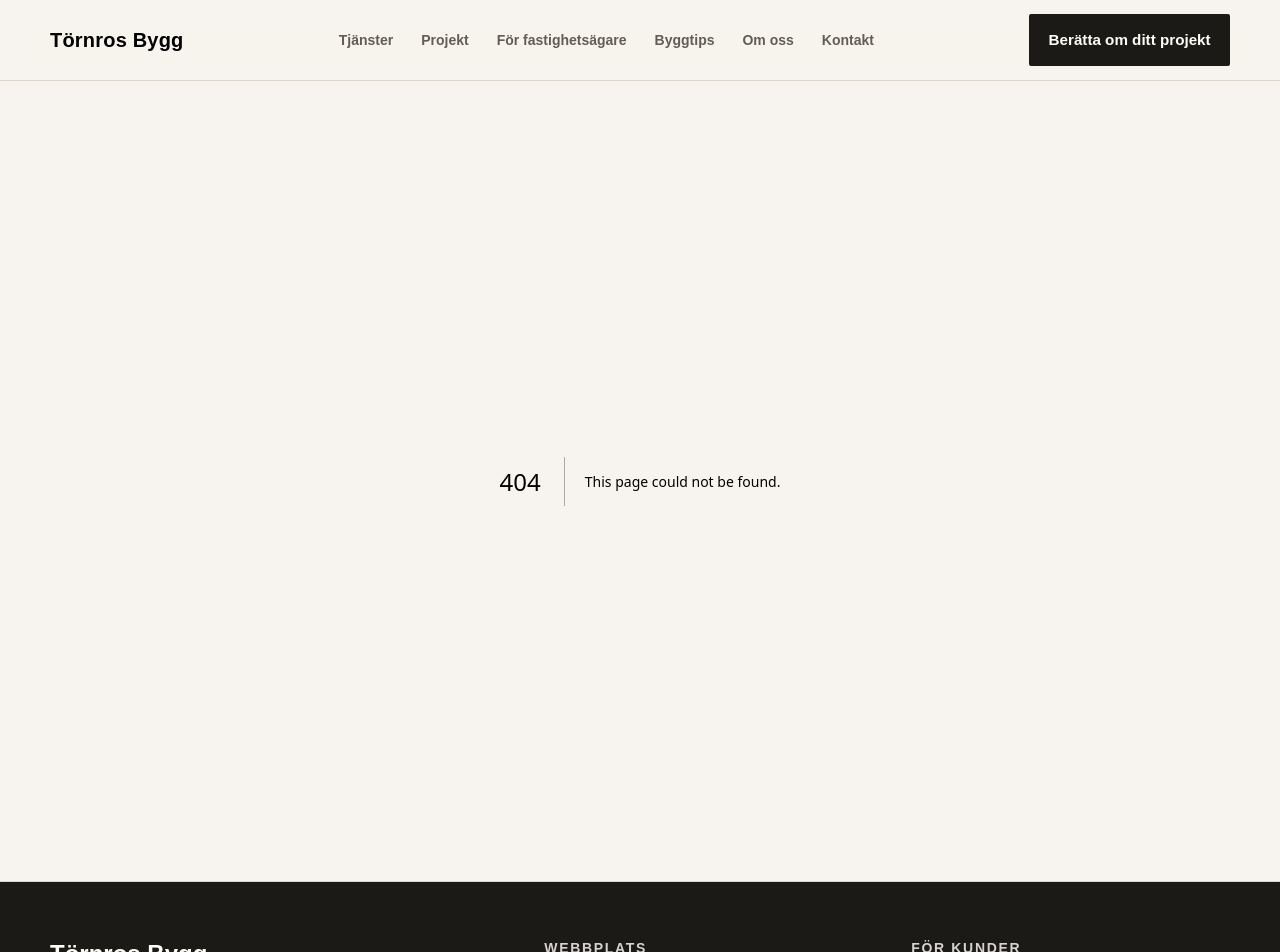
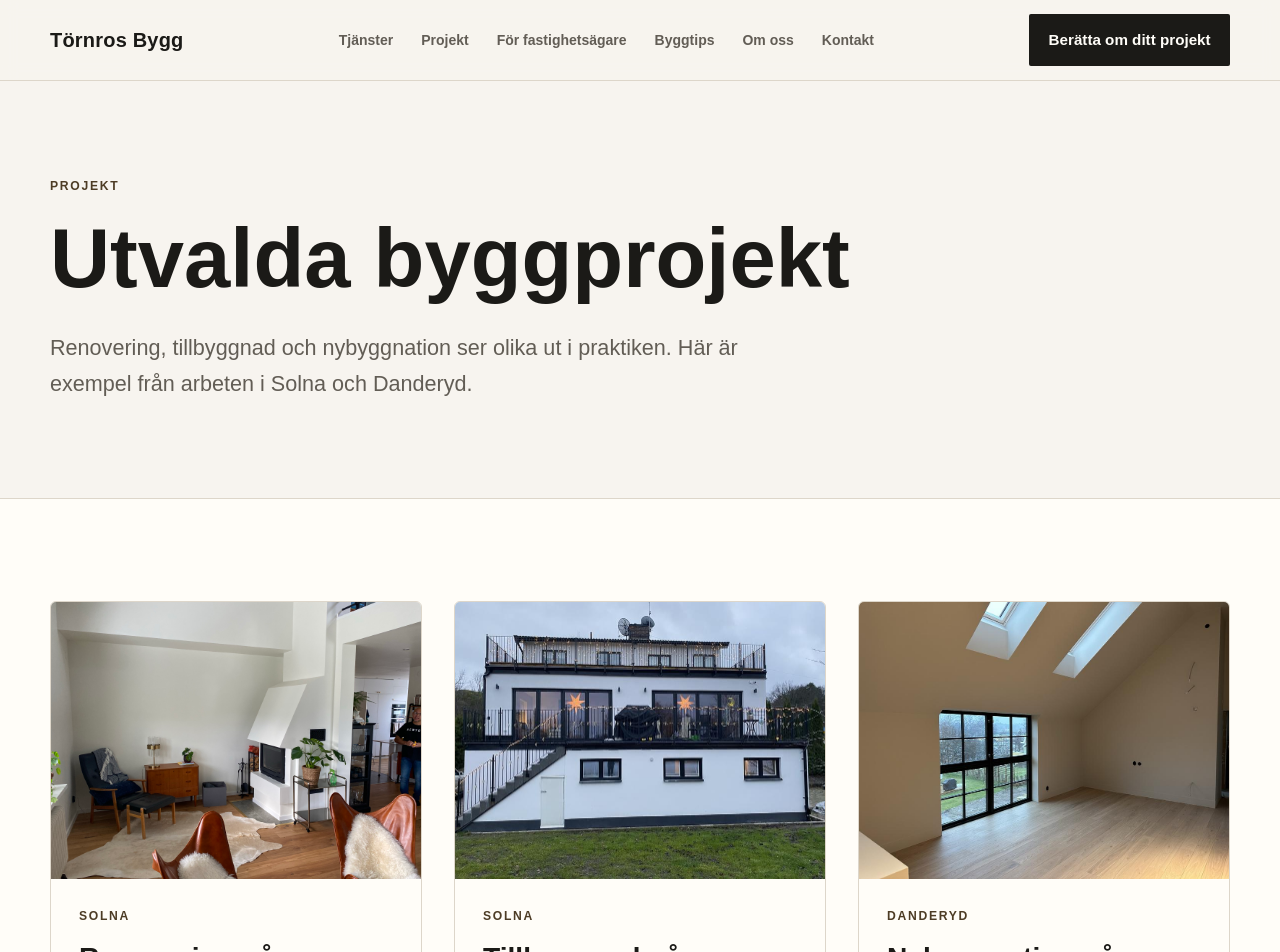
Before and after one commit to tornrosdaniel-cell/tornrosbygg-web, a Next.js app: page /projekt in a window 1280 px wide. Before the commit this address had no page. Shown: the top 952 px of the page. Built offline with nearby package versions, Linux system fonts and the light colour scheme.

Commit message:
Add src/app/projekt/page.tsx

```diff
--- /dev/null
+++ b/src/app/projekt/page.tsx
@@ -0,0 +1,25 @@
+import type { Metadata } from "next";
+import Image from "next/image";
+import Link from "next/link";
+
+export const metadata: Metadata = {
+  title: "Byggprojekt i Solna & Stockholm | Törnros Bygg",
+  description: "Se exempel på Törnros Byggs renovering, tillbyggnad och nybyggnation i Solna och Danderyd.",
+  alternates: { canonical: "/projekt/" },
+};
+
+const projects = [
+  { title: "Renovering på Nämndemansgatan", location: "Solna", text: "Renovering av cirka 140 kvm med flera rum, badrum, kök, tvättstuga och nya ytskikt.", href: "/projekt/renovering-namndemansgatan-solna/", image: "/images/projects/namndemansgatan/renovering-vardagsrum-solna.jpeg", alt: "Vardagsrum efter renovering på Nämndemansgatan", width: 2048, height: 1536 },
+  { title: "Tillbyggnad på Sjövägen", location: "Solna", text: "Tillbyggnad med nya ytor, terrass och garage i anslutning till huset.", href: "/projekt/tillbyggnad-sjovagen-solna/", image: "/images/projects/sjovagen/tillbyggnad-solna.jpeg", alt: "Tillbyggnad på Sjövägen i Solna", width: 740, height: 555 },
+  { title: "Nybyggnation på Blanchevägen", location: "Danderyd", text: "Nybyggnationsprojekt där bilderna visar färdiga invändiga miljöer.", href: "/projekt/nybyggnation-blanchevagen-danderyd/", image: "/images/projects/blanchevagen/nybyggnation-allrum-danderyd.jpeg", alt: "Allrum i nybyggnation på Blanchevägen", width: 964, height: 723 },
+];
+
+export default function ProjectsPage() {
+  return (
+    <main>
+      <section className="container py-16 md:py-24"><div className="max-w-4xl"><p className="eyebrow mb-6">Projekt</p><h1 className="heading-xl">Utvalda byggprojekt</h1><p className="body-lg mt-8 max-w-3xl">Renovering, tillbyggnad och nybyggnation ser olika ut i praktiken. Här är exempel från arbeten i Solna och Danderyd.</p></div></section>
+      <section className="section border-y border-[var(--color-border)] bg-[var(--color-surface)]"><div className="container grid gap-8 md:grid-cols-2 lg:grid-cols-3">{projects.map((project) => <article key={project.href} className="surface overflow-hidden"><Link href={project.href} className="block"><Image src={project.image} alt={project.alt} width={project.width} height={project.height} sizes="(max-width: 768px) 100vw, 33vw" className="aspect-[4/3] w-full object-cover" /><div className="p-7"><p className="eyebrow mb-4">{project.location}</p><h2 className="heading-md">{project.title}</h2><p className="body-copy mt-4">{project.text}</p><span className="mt-6 inline-block text-sm font-bold text-[var(--color-accent-dark)]">Läs om projektet</span></div></Link></article>)}</div></section>
+      <section className="section"><div className="container grid gap-10 lg:grid-cols-2"><div><p className="eyebrow mb-4">Ditt projekt</p><h2 className="heading-lg">Vad vill du göra?</h2></div><div><p className="body-lg">Beskriv dina planer och vilka förutsättningar som finns, så kan vi prata om ett upplägg för just ditt projekt.</p><Link href="/kontakt" className="button button-primary mt-8">Berätta om ditt projekt</Link></div></div></section>
+    </main>
+  );
+}
```
